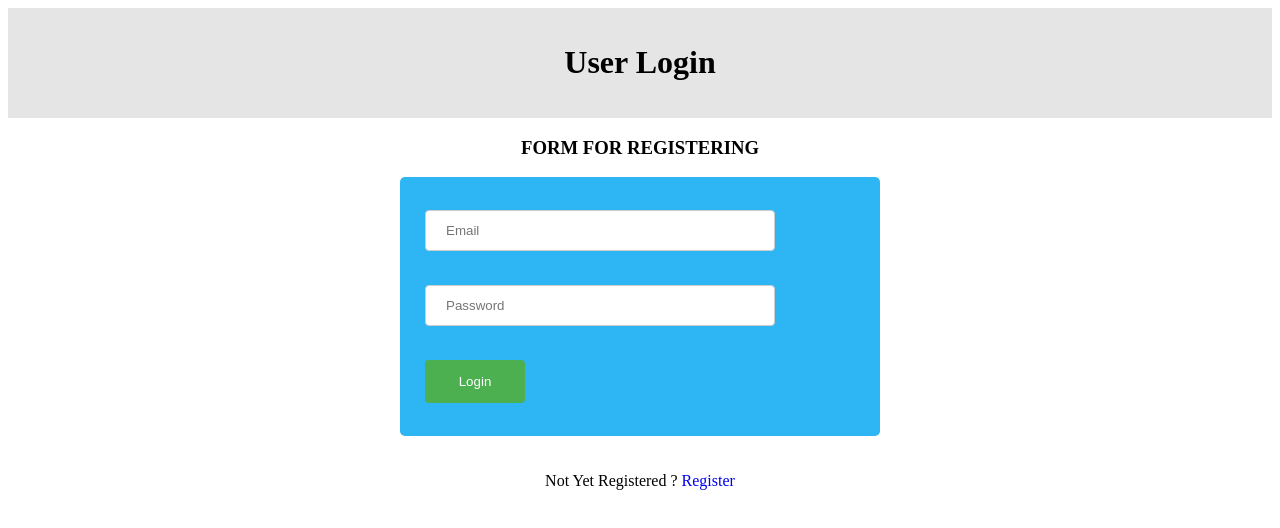
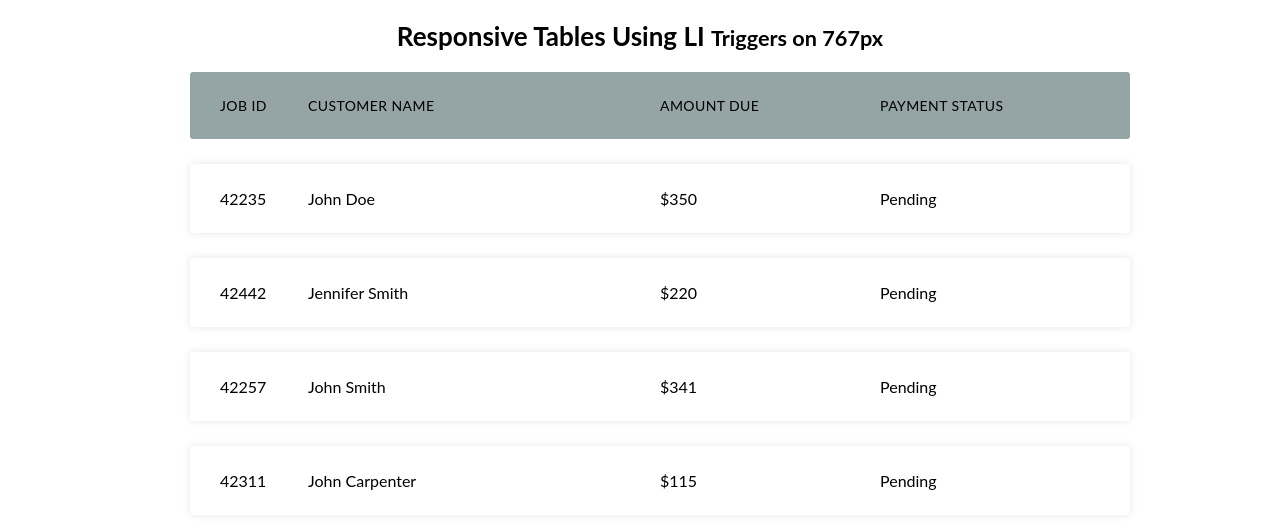
Before and after one commit to Rahmath-001/Tasky-App, a React (Create React App) app in the folder client/tasky-app/: page /user in a window 1280 px wide. Before the commit this address led to /login. Shown: the top 528 px of the page. Built offline with nearby package versions, Linux system fonts and the light colour scheme; no server answers.

Commit message:
new server made Userdashboard created

```diff
--- a/client/tasky-app/package.json
+++ b/client/tasky-app/package.json
@@ -25,7 +25,7 @@
       "react-app/jest"
     ]
   },
-  "proxy": "http://192.168.68.115:5000",
+  "proxy": "http://localhost:5500",
   "browserslist": {
     "production": [
       ">0.2%",
--- a/client/tasky-app/src/App.css
+++ b/client/tasky-app/src/App.css
@@ -242,3 +242,178 @@ a {
   }
 
 }
+
+
+
+
+
+
+
+
+
+
+
+
+
+
+
+
+
+
+
+
+
+
+
+
+
+
+
+
+
+
+/*    C S S      F O R M        */
+
+
+
+body {
+  font-family: 'lato', sans-serif;
+}
+.container {
+  max-width: 1000px;
+  margin-left: auto;
+  margin-right: auto;
+  padding-left: 10px;
+  padding-right: 10px;
+}
+
+h2 {
+  font-size: 26px;
+  margin: 20px 0;
+  text-align: center;
+  /* small {
+    font-size: 0.5em;
+  } */
+}
+
+
+
+li {
+  border-radius: 3px;
+  padding: 25px 30px;
+  display: flex;
+  justify-content: space-between;
+  margin-bottom: 25px;
+}
+
+
+.table-header {
+  background-color: #95A5A6;
+  font-size: 14px;
+  text-transform: uppercase;
+  letter-spacing: 0.03em;
+}
+.table-row {
+  background-color: #ffffff;
+  box-shadow: 0px 0px 9px 0px rgba(0,0,0,0.1);
+}
+
+.col-1 {
+  flex-basis: 10%;
+}
+.col-2 {
+  flex-basis: 40%;
+}
+.col-3 {
+  flex-basis: 25%;
+}
+.col-4 {
+  flex-basis: 25%;
+}
+.responsive-table {
+  /* li {
+    border-radius: 3px;
+    padding: 25px 30px;
+    display: flex;
+    justify-content: space-between;
+    margin-bottom: 25px;
+  } */
+  /* .table-header {
+    background-color: #95A5A6;
+    font-size: 14px;
+    text-transform: uppercase;
+    letter-spacing: 0.03em;
+  } */
+  /* .table-row {
+    background-color: #ffffff;
+    box-shadow: 0px 0px 9px 0px rgba(0,0,0,0.1);
+  } */
+  /* .col-1 {
+    flex-basis: 10%;
+  }
+  .col-2 {
+    flex-basis: 40%;
+  }
+  .col-3 {
+    flex-basis: 25%;
+  }
+  .col-4 {
+    flex-basis: 25%;
+  } */
+
+  /* @media all and (max-width: 767px) {
+    .table-header {
+      display: none;
+    }
+    .table-row{
+
+    }
+    li {
+      display: block;
+    }
+    .col {
+
+      flex-basis: 100%;
+
+    }
+    .col {
+      display: flex;
+      padding: 10px 0;
+      &:before {
+        color: #6C7A89;
+        padding-right: 10px;
+        content: attr(data-label);
+        flex-basis: 50%;
+        text-align: right;
+      }
+    }
+  } */
+}
+
+@media all and (max-width: 767px) {
+  .table-header {
+    display: none;
+  }
+  /* .table-row{
+
+  } */
+  li {
+    display: block;
+  }
+  .col {
+
+    flex-basis: 100%;
+
+  }
+  .col {
+    display: flex;
+    padding: 10px 0;
+    /* &:before {
+      color: #6C7A89;
+      padding-right: 10px;
+      content: attr(data-label);
+      flex-basis: 50%;
+      text-align: right;
+    } */
+  }
+}
--- a/client/tasky-app/src/App.js
+++ b/client/tasky-app/src/App.js
@@ -5,7 +5,8 @@ import Login from './components/Login';
 import { useState, useEffect } from 'react';
 import PrivateRoutes from './components/PrivateRoute';
 import UserDashboard from './components/UserDashboard.js'
-import AdminDashboard from './components/AdminDashboard.js'
+// import AdminDashboard from './components/AdminDashboard.js'
+
 
 import Register from "./components/Register.js"
 
@@ -27,17 +28,17 @@ function App() {
 
 
   useEffect(() => {
-    async function getBooks() {
+    async function getTask() {
       try {
         setLoading(true);
-        let { data } = await axios.get("api/books");
+        let { data } = await axios.get("api/task");
         setbooksData(data.booksData);
         setLoading(false);
       } catch (error) {
         console.error(error.response.data);
       }
     }
-    getBooks();
+    getTask();
   }, [])
 
 
@@ -63,11 +64,8 @@ function App() {
           alert={alert}
           showAlert={showAlert}
         />} />
+        <Route path="/user" element={<UserDashboard />} />
 
-        <Route element={<PrivateRoutes/>}>
-        <Route path="/user" element={<UserDashboard />} />
-        <Route path="/admin" element={<AdminDashboard />} />
-      </Route>
       </Routes>
     </>
   );
--- a/client/tasky-app/src/components/AdminDashboard.js
+++ /dev/null
@@ -1,35 +0,0 @@
-import React,{useEffect} from 'react'
-import axios from 'axios';
-import {useNavigate} from "react-router-dom"
-
-function AdminDashboard() {
-
-    let navigate = useNavigate();
-    useEffect(()=>{
-        async function verifyAuth(){
-            try {
-                let {data}= await axios.get("/api/auth",
-                {
-                    headers: {
-                        "auth-token": JSON.parse(localStorage.getItem("token")).token
-                    }
-                });
-
-                if (data.payload.role !== "asdmin"){
-                    localStorage.removeItem("token");
-                    navigate("/login")
-                }
-            } catch (error) {
-                localStorage.removeItem("token");
-                    navigate("/login")
-            }
-        }
-    },[])
-
-  return (
-    <h1>AdminDashboard</h1>
-
-  )
-}
-
-export default AdminDashboard
--- a/client/tasky-app/src/components/Login.js
+++ b/client/tasky-app/src/components/Login.js
@@ -37,11 +37,11 @@ function Login({ alert, showAlert }) {
             let res = await axios.post("/api/login", userData);
             // console.log(res.data);
             localStorage.setItem("token", JSON.stringify({ token: res.data.token, role: res.data.role }))
-            if (res.data.role == "admin") {
-                navigate("/admin");
-            } else {
-                navigate("/user");
-            }
+            // if (res.data.role == "admin") {
+            //     navigate("/admin");
+            // } else {
+            //     navigate("/user");
+            // }
             showAlert({
                 type: "success",
                 msg: res.data.success
--- a/client/tasky-app/src/components/Register.js
+++ b/client/tasky-app/src/components/Register.js
@@ -2,8 +2,11 @@ import Header from "./Header";
 import axios from "axios";
 import {useState} from "react";
 import {Link} from "react-router-dom"
+import {useNavigate} from 'react-router-dom';
 
 function Register({alert,showAlert}){
+
+    // const navigate= useNavigate();
 
 
     const  [userData,setUserData]=useState({
@@ -28,12 +31,13 @@ function Register({alert,showAlert}){
             //prevents refreshing the form
             e.preventDefault();
             console.log(userData);
-            let res = await axios.post("/api/user/register", userData);
+            let res = await axios.post("/api/signup", userData);
             console.log(res.data);
             showAlert({
                 type:"success",
                 msg: res.data.success
             })
+            // navigate("/login")
         } catch (error) {
 
             if(error.response.data.errors){
@@ -95,7 +99,7 @@ function Register({alert,showAlert}){
 
                         <input type="password" id="lname" name="password2" autoComplete="off" placeholder="Confirm Password" value={password2} onChange={onChangeHandler} /><br />
 
-                        <input type="submit" value="Register" />
+                        <input type="submit" value="Register"  />
                     </form>
                 </div>
                      <br></br> <br></br>
--- a/client/tasky-app/src/components/UserDashboard.js
+++ b/client/tasky-app/src/components/UserDashboard.js
@@ -29,8 +29,54 @@ function UserDashboard() {
         }
     },[])
 
+
+
     return (
-        <h1>UserDashboard</h1>
+
+
+        <>
+
+
+        <div class="container">
+  <h2>Responsive Tables Using LI <small>Triggers on 767px</small></h2>
+  <ul class="responsive-table">
+    <li class="table-header">
+      <div class="col col-1">Job Id</div>
+      <div class="col col-2">Customer Name</div>
+      <div class="col col-3">Amount Due</div>
+      <div class="col col-4">Payment Status</div>
+    </li>
+    <li class="table-row">
+      <div class="col col-1" data-label="Job Id">42235</div>
+      <div class="col col-2" data-label="Customer Name">John Doe</div>
+      <div class="col col-3" data-label="Amount">$350</div>
+      <div class="col col-4" data-label="Payment Status">Pending</div>
+    </li>
+    <li class="table-row">
+      <div class="col col-1" data-label="Job Id">42442</div>
+      <div class="col col-2" data-label="Customer Name">Jennifer Smith</div>
+      <div class="col col-3" data-label="Amount">$220</div>
+      <div class="col col-4" data-label="Payment Status">Pending</div>
+    </li>
+    <li class="table-row">
+      <div class="col col-1" data-label="Job Id">42257</div>
+      <div class="col col-2" data-label="Customer Name">John Smith</div>
+      <div class="col col-3" data-label="Amount">$341</div>
+      <div class="col col-4" data-label="Payment Status">Pending</div>
+    </li>
+    <li class="table-row">
+      <div class="col col-1" data-label="Job Id">42311</div>
+      <div class="col col-2" data-label="Customer Name">John Carpenter</div>
+      <div class="col col-3" data-label="Amount">$115</div>
+      <div class="col col-4" data-label="Payment Status">Pending</div>
+    </li>
+  </ul>
+</div>
+
+
+        </>
+
+
     )
 }
 
--- a/client/tasky-app/src/index.js
+++ b/client/tasky-app/src/index.js
@@ -1,7 +1,7 @@
 import React from 'react';
 import ReactDOM from 'react-dom/client';
 import App from './App';
-import { render } from "react-dom";
+// import { render } from "react-dom";
 // import {
 //   BrowserRouter,
 //   Routes,
```
